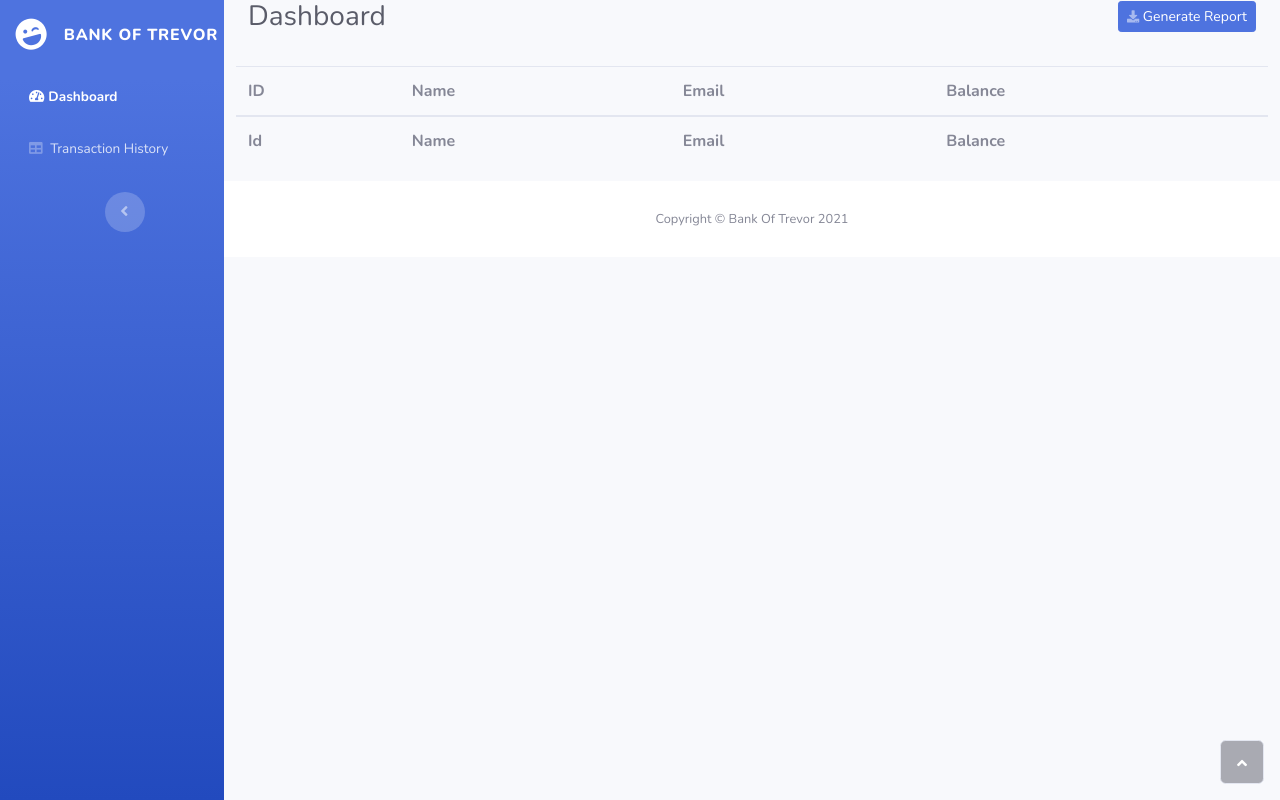
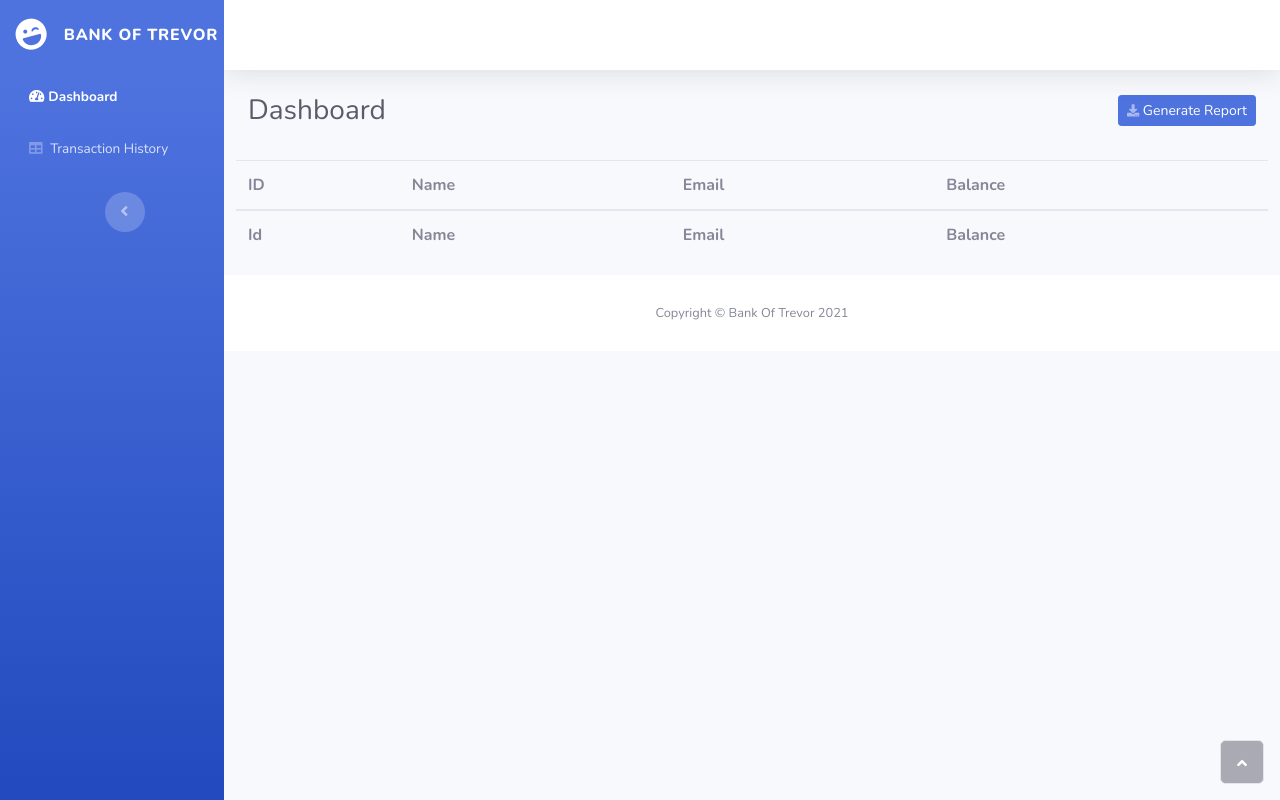
Before and after one commit to dcostat04/Bank-Management-System, a Flask app: page / in a window 1280 px wide. Run offline with Flask 2, Linux system fonts and the light colour scheme; data that the repository does not hold is empty; some libraries are stand-ins or nearby versions.

Commit message:
Update index.html

```diff
--- a/templates/index.html
+++ b/templates/index.html
@@ -32,7 +32,9 @@
         </nav>
         <div class="d-flex flex-column" id="content-wrapper">
             <div id="content">
+                <nav class="navbar navbar-light navbar-expand bg-white shadow mb-4 topbar static-top">
 
+                </nav>
                 <div class="container-fluid">
                     <div class="d-sm-flex justify-content-between align-items-center mb-4">
                         <h3 class="text-dark mb-0">Dashboard</h3><a class="btn btn-primary btn-sm d-none d-sm-inline-block" role="button" href="#"><i class="fas fa-download fa-sm text-white-50"></i>&nbsp;Generate Report</a>
```
